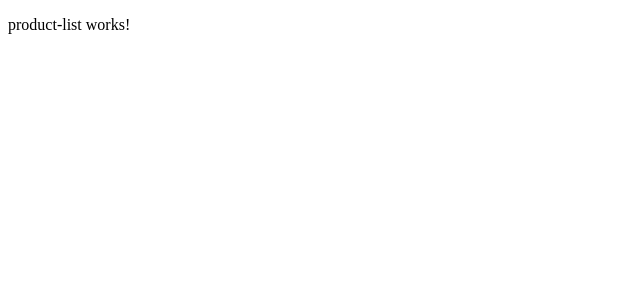
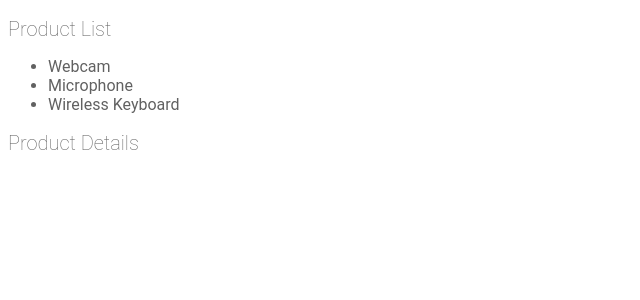
Before and after one commit to AlinCristian97/my-app, an Angular app: page / in a window 1280 px wide. Shown: the top 300 px of the page, without its empty margins (0-640 px from the left). Built offline with nearby package versions, Linux system fonts and the light colour scheme.

Commit message:
added input binding example

```diff
--- /dev/null
+++ b/src/app/products/product-detail/product-detail.component.html
@@ -0,0 +1,2 @@
+<h2>Product Details</h2>
+<h3>{{name}}</h3>
--- a/src/app/products/product-list/product-list.component.html
+++ b/src/app/products/product-list/product-list.component.html
@@ -1 +1,8 @@
-<p>product-list works!</p>
+<h2>Product List</h2>
+<ul>
+  <li (click)="selectedProduct = 'Webcam'">Webcam</li>
+  <li (click)="selectedProduct = 'Microphone'">Microphone</li>
+  <li (click)="selectedProduct = 'Wireless Keyboard'">Wireless Keyboard</li>
+</ul>
+
+<app-product-detail [name]="selectedProduct"></app-product-detail>
--- a/src/app/products/product-list/product-list.component.ts
+++ b/src/app/products/product-list/product-list.component.ts
@@ -6,5 +6,6 @@ import { Component } from '@angular/core';
   styleUrls: ['./product-list.component.css']
 })
 export class ProductListComponent {
+  selectedProduct = '';
 
 }
--- a/src/app/products/products.module.ts
+++ b/src/app/products/products.module.ts
@@ -2,12 +2,14 @@ import { NgModule } from '@angular/core';
 import { CommonModule } from '@angular/common';
 import { ProductListComponent } from './product-list/product-list.component';
 import { ProductComponent } from './product/product.component';
+import { ProductDetailComponent } from './product-detail/product-detail.component';
 
 
 
 @NgModule({
   declarations: [
-    ProductListComponent
+    ProductListComponent,
+    ProductDetailComponent
   ],
   imports: [
     CommonModule,
--- a/src/styles.css
+++ b/src/styles.css
@@ -1 +1,44 @@
-/* You can add global styles to this file, and also import other style files */
+* {
+  font-family: 'Roboto', Arial, sans-serif;
+  color: #616161;
+  box-sizing: border-box;
+  -webkit-font-smoothing: antialiased;
+  -moz-osx-font-smoothing: grayscale;
+}
+
+div  {
+  padding: 0 16px;
+}
+
+h1 {
+  font-size: 32px;
+}
+
+h2 {
+  font-size: 20px;
+}
+
+h1, h2 {
+  font-weight: lighter;
+}
+
+p {
+  font-size: 14px;
+}
+
+li {
+  cursor: pointer;
+}
+
+.button, button {
+  padding: 8px 16px;
+  border-radius: 2px;
+  font-size: 14px;
+  cursor: pointer;
+  border: none;
+}
+
+.button:hover, button:hover {
+  opacity: 0.8;
+  font-weight: normal;
+}
```
Also changed, not shown: src/app/products/product-detail/product-detail.component.ts (added, +11 -0 lines), src/app/products/product-detail/product-detail.component.css (added), 1 other file (tests, documents, lock files or other folders).
